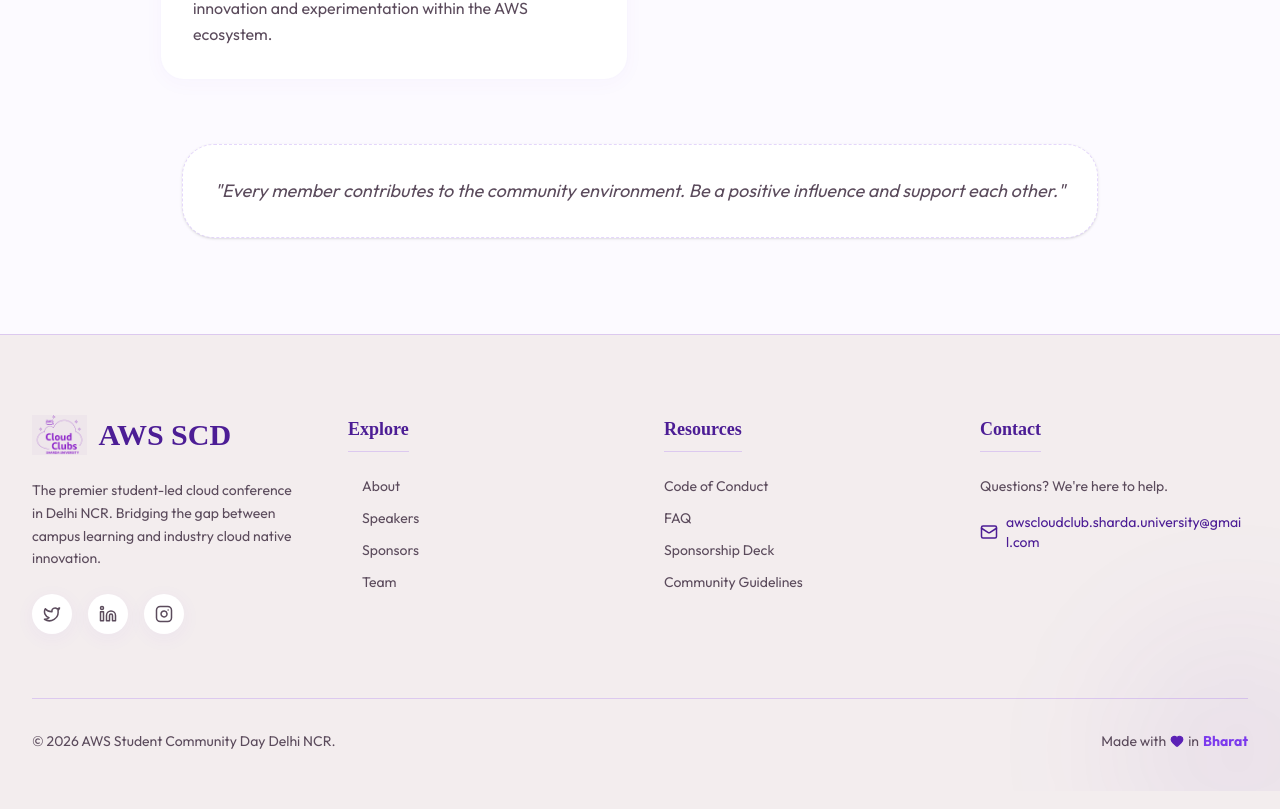
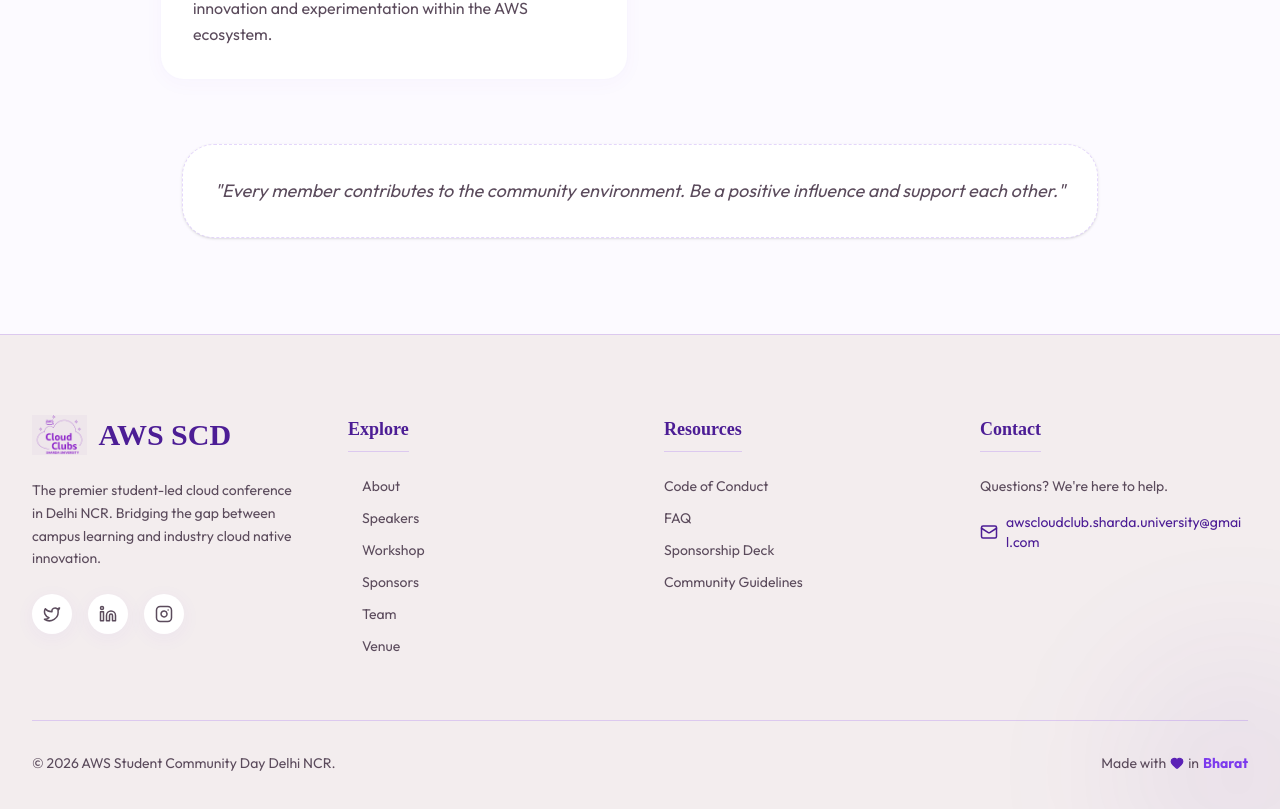
Before and after one commit to codecurser/aws, a React (Vite) app: page /community-guidelines in a window 1280 px wide. Shown: the part 2100-2909 px from the top of the page. Built offline with nearby package versions, Linux system fonts and the light colour scheme; a web font is replaced by a local one.

Commit message:
Fix build errors and update Footer explore links

```diff
--- a/src/components/Footer.tsx
+++ b/src/components/Footer.tsx
@@ -38,8 +38,10 @@
                         <ul className="space-y-3 text-sm text-[#5B4B5C]">
                             <li><a href="#about" className="hover:text-[#7C3AED] transition-colors flex items-center"><span className="w-1.5 h-1.5 bg-india-saffron rounded-full mr-2 opacity-0 hover:opacity-100"></span>About</a></li>
                             <li><a href="#speakers" className="hover:text-[#7C3AED] transition-colors flex items-center"><span className="w-1.5 h-1.5 bg-india-saffron rounded-full mr-2 opacity-0 hover:opacity-100"></span>Speakers</a></li>
+                            <li><a href="#workshop" className="hover:text-[#7C3AED] transition-colors flex items-center"><span className="w-1.5 h-1.5 bg-india-saffron rounded-full mr-2 opacity-0 hover:opacity-100"></span>Workshop</a></li>
                             <li><a href="#sponsors" className="hover:text-[#7C3AED] transition-colors flex items-center"><span className="w-1.5 h-1.5 bg-india-saffron rounded-full mr-2 opacity-0 hover:opacity-100"></span>Sponsors</a></li>
                             <li><a href="#team" className="hover:text-[#7C3AED] transition-colors flex items-center"><span className="w-1.5 h-1.5 bg-india-saffron rounded-full mr-2 opacity-0 hover:opacity-100"></span>Team</a></li>
+                            <li><a href="#venue" className="hover:text-[#7C3AED] transition-colors flex items-center"><span className="w-1.5 h-1.5 bg-india-saffron rounded-full mr-2 opacity-0 hover:opacity-100"></span>Venue</a></li>
                         </ul>
                     </div>
 
--- a/src/components/SponsorshipDeck.tsx
+++ b/src/components/SponsorshipDeck.tsx
@@ -1,6 +1,6 @@
 import { useEffect } from 'react';
 import { motion } from 'framer-motion';
-import { Rocket, Target, Users, BarChart, Zap, Shield, Crown, Award, Coffee, Ticket, Globe } from 'lucide-react';
+import { Rocket, Target, Users, Zap, Shield, Crown, Award, Coffee, Ticket, Globe } from 'lucide-react';
 
 const stats = [
     { city: "Chennai", count: "600+" },
```
